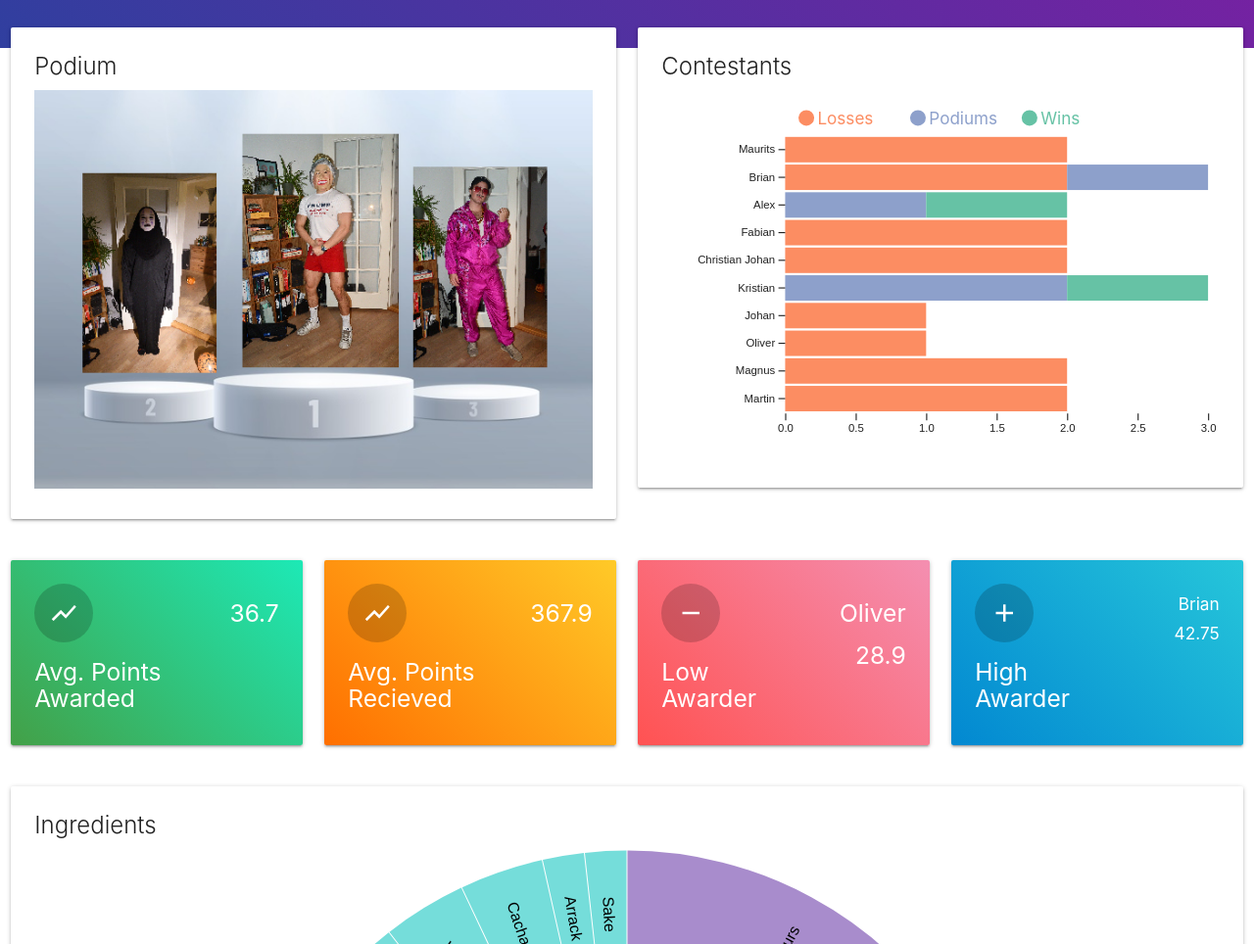
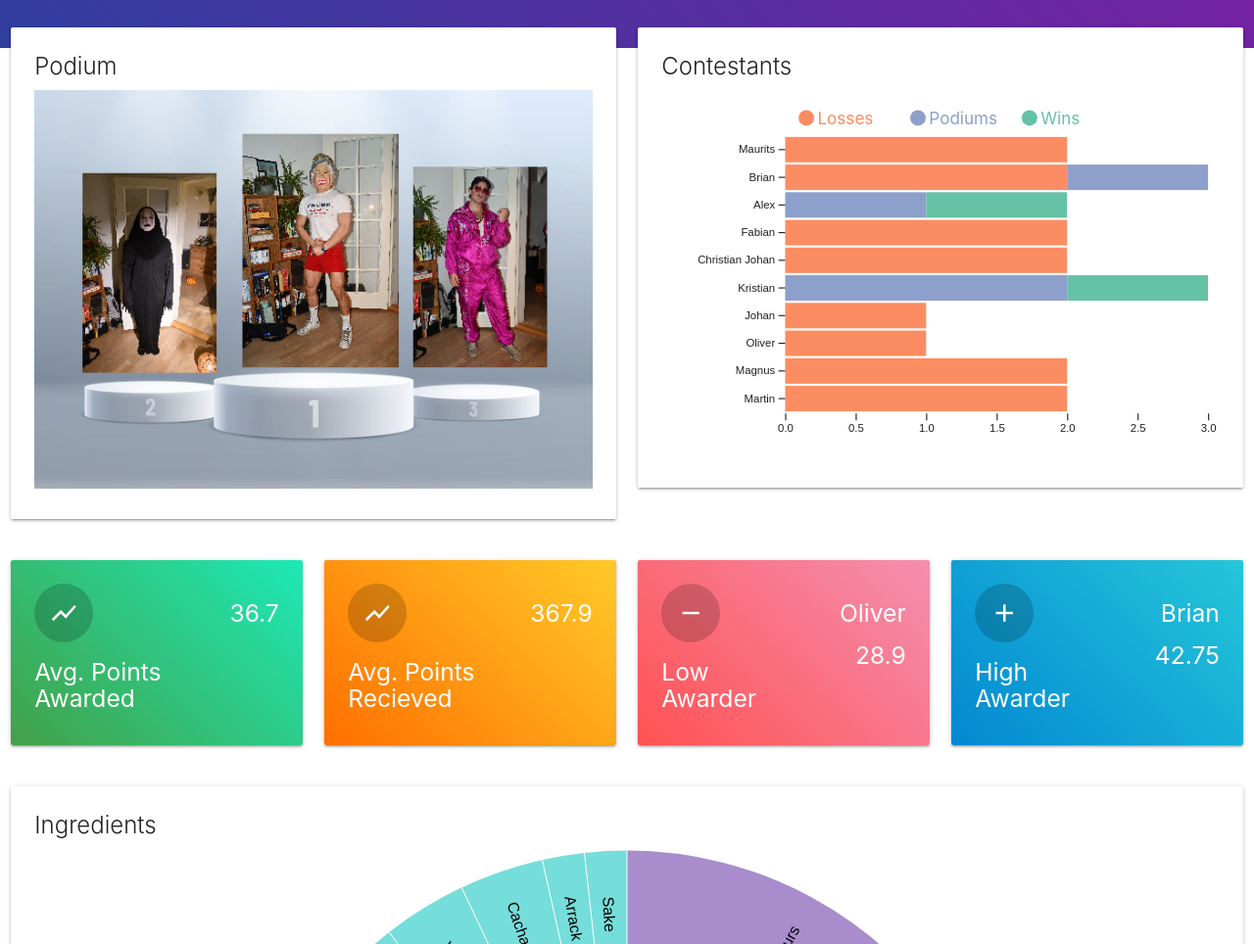
Before and after one commit to mauritsjpallesen/Hanehale, a plain HTML site: page index.html in a window 1280 px wide. Shown: the part 136-1100 px from the top of the page at 98% size. Drawn offline with nearby package versions, Linux system fonts and the light colour scheme.

Commit message:
housekeeping

```diff
--- a/index.html
+++ b/index.html
@@ -97,8 +97,8 @@
                                 <h5>High Awarder</h5>
                             </div>
                             <div class="col s5 right-align">
-                                <h6>Brian</h6>
-                                <h6>42.75</h6>
+                                <h5>Brian</h5>
+                                <h5>42.75</h5>
                             </div>
                         </div>
                     </div>
```
